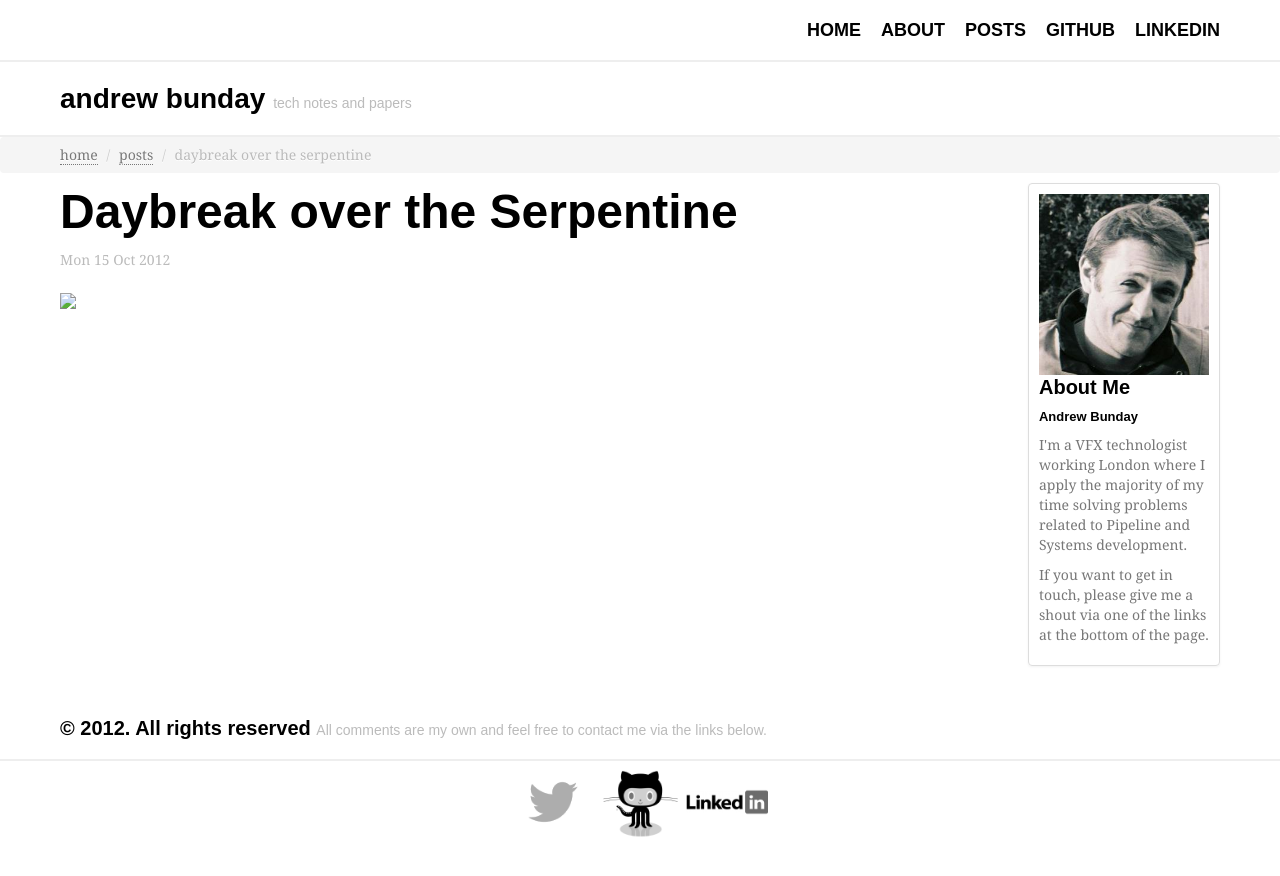
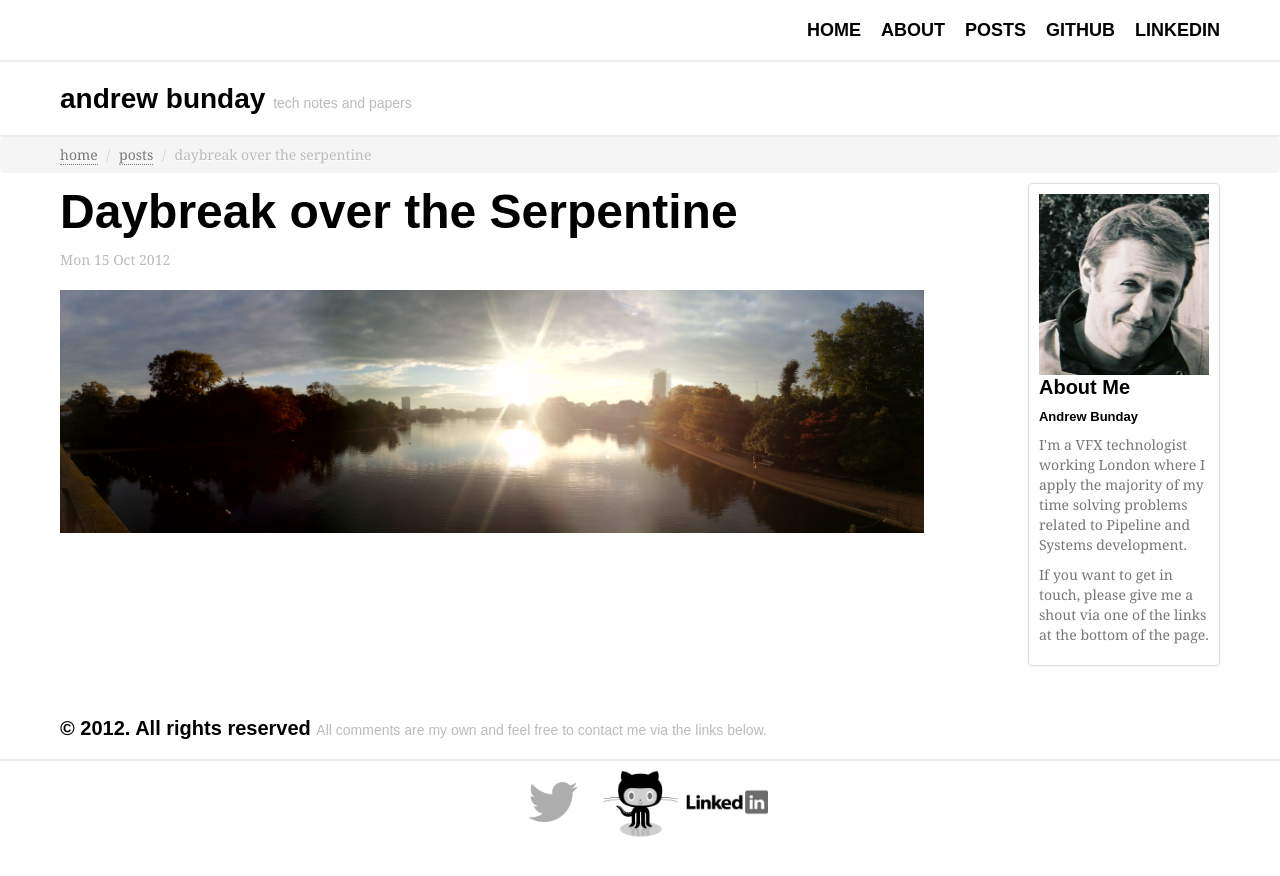
Before and after one commit to andrewbunday/andrewbunday.github.com, a Jekyll site: the page built from _posts/2012-10-15-daybreak-over-the-serpentine.markdown, in a window 1280 px wide. Shown: the top 876 px of the page. Built offline with Jekyll 4.4.1, drawn with Linux system fonts in a browser that asks for light colours; some web fonts are replaced.

Commit message:
fixed incorrect url to photo

```diff
--- a/_posts/2012-10-15-daybreak-over-the-serpentine.markdown
+++ b/_posts/2012-10-15-daybreak-over-the-serpentine.markdown
@@ -4,4 +4,4 @@ layout: post
 title: "Daybreak over the Serpentine"
 ---
 
-<img src='assets/img/photostream/2010-10-15_08.09.02.jpg'/>
+<img src='/assets/img/photostream/2010-10-15_08.09.02.jpg'/>
```
